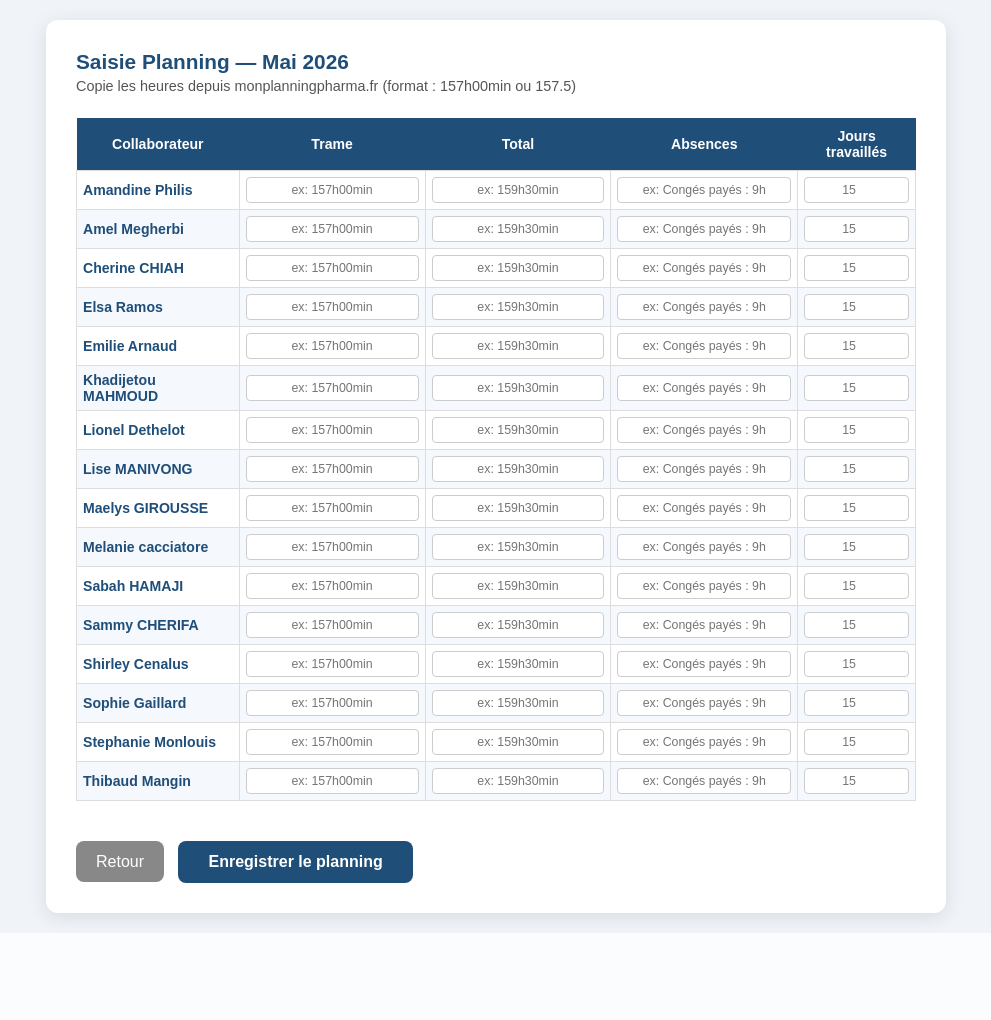
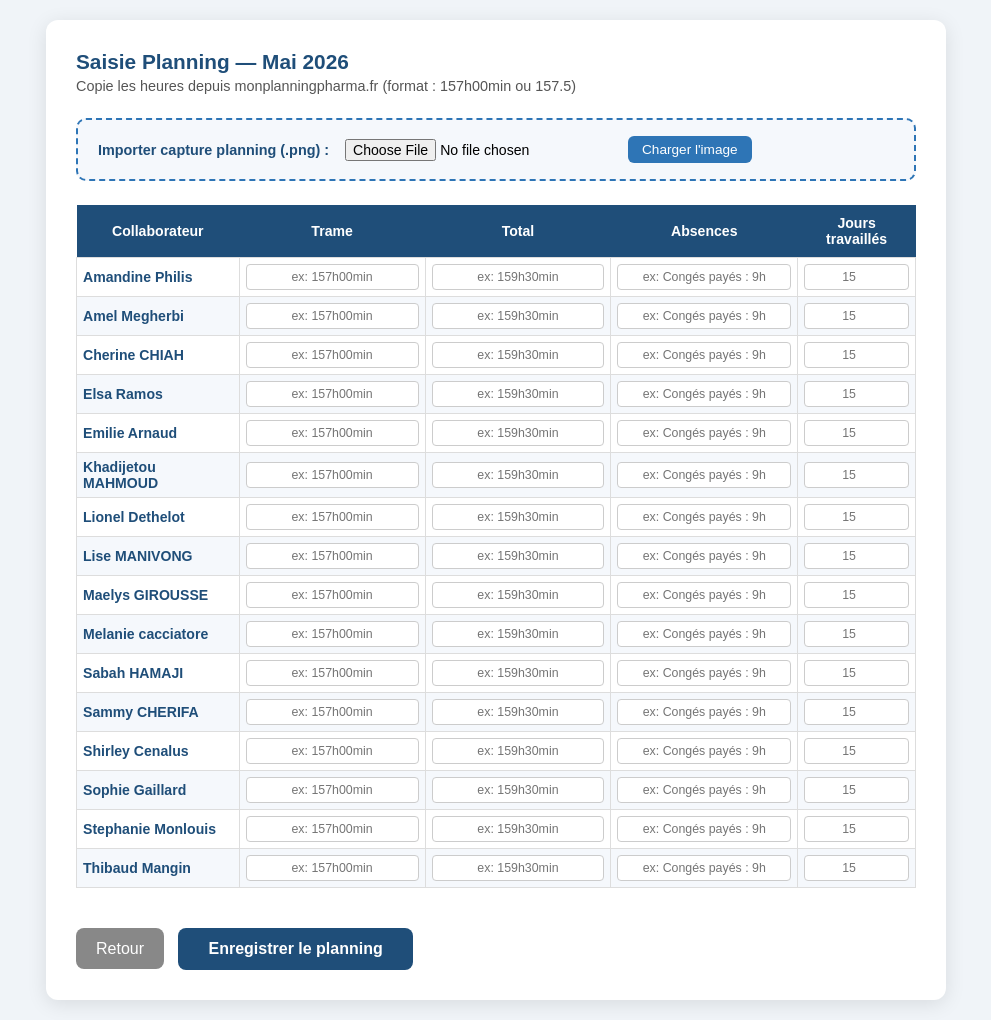
Before and after one commit to pharmanantu-bit/botRh, a Flask app: page /admin/planning in a window 1280 px wide. Shown: the whole page, without its empty margins (144-1135 px from the left). Before the commit the page ends 931 px from the top, so only its background shows below. Run offline with Flask 3, Linux system fonts and the light colour scheme; the visitor is signed in with stand-in values (Sample User, id 1).

Commit message:
Import image PNG planning dans la page de saisie

```diff
--- a/app.py
+++ b/app.py
@@ -5,6 +5,7 @@ import io
 import hashlib
 from datetime import datetime
 from flask import Flask, request, render_template, abort, redirect, url_for, session, send_file
+from werkzeug.utils import secure_filename
 from openpyxl import Workbook
 from openpyxl.styles import Font, PatternFill, Alignment, Border, Side
 
@@ -15,6 +16,8 @@ SECRET = "pharmacie-nanterre-2026"
 ADMIN_PASSWORD = "pharma92"
 REPONSES_FILE = "reponses_web.json"
 EMPLOYEES_FILE = "employees.csv"
+UPLOAD_FOLDER = "static/planning_img"
+os.makedirs(UPLOAD_FOLDER, exist_ok=True)
 
 MOIS_FR = {
     1: "Janvier", 2: "Février", 3: "Mars", 4: "Avril",
@@ -223,7 +226,18 @@ def admin_planning():
     mois = datetime.now().month
     annee = datetime.now().year
 
+    img_name = f"planning_{mois}_{annee}.png"
+    img_path = os.path.join(UPLOAD_FOLDER, img_name)
+    img_url = f"/static/planning_img/{img_name}" if os.path.exists(img_path) else None
+
     if request.method == "POST":
+        # Sauvegarde image si uploadée
+        if "image" in request.files:
+            img = request.files["image"]
+            if img and img.filename:
+                img.save(img_path)
+                img_url = f"/static/planning_img/{img_name}"
+
         nouveau = {}
         for emp in employes:
             p = emp["prenom"]
@@ -241,7 +255,7 @@ def admin_planning():
         return redirect(url_for("admin"))
 
     return render_template("admin_planning.html", employes=employes, planning=planning,
-                           mois_annee=f"{MOIS_FR[mois]} {annee}")
+                           mois_annee=f"{MOIS_FR[mois]} {annee}", img_url=img_url)
 
 
 @app.route("/admin/logout")
--- a/templates/admin_planning.html
+++ b/templates/admin_planning.html
@@ -26,6 +26,11 @@
     .btn:hover { background: #163d60; }
     .btn-retour { background: #888; margin-right: 10px; text-decoration: none; padding: 12px 20px; border-radius: 8px; color: white; font-size: 1em; }
     .btn-retour:hover { background: #666; }
+    .import-img { background: #f5f8fc; border: 2px dashed #2E75B6; border-radius: 10px; padding: 16px 20px; margin-bottom: 24px; display: flex; align-items: center; gap: 16px; flex-wrap: wrap; }
+    .import-img label { font-weight: bold; color: #1F4E79; font-size: 0.9em; white-space: nowrap; }
+    .import-img input[type="file"] { font-size: 0.88em; }
+    .img-planning { width: 100%; border-radius: 8px; margin-bottom: 20px; box-shadow: 0 2px 10px rgba(0,0,0,0.1); cursor: zoom-in; }
+    .img-planning:active { cursor: zoom-out; }
   </style>
 </head>
 <body>
@@ -37,7 +42,18 @@
     </div>
   </div>
 
-  <form method="POST" action="/admin/planning">
+  <form method="POST" action="/admin/planning" enctype="multipart/form-data">
+
+    <div class="import-img">
+      <label>Importer capture planning (.png) :</label>
+      <input type="file" name="image" accept="image/png,image/jpeg">
+      <button type="submit" style="padding:6px 14px;background:#2E75B6;color:white;border:none;border-radius:6px;cursor:pointer;font-size:0.85em;">Charger l'image</button>
+    </div>
+
+    {% if img_url %}
+    <img src="{{ img_url }}" class="img-planning" alt="Planning {{ mois_annee }}">
+    {% endif %}
+
     <table>
       <thead>
         <tr>
```
